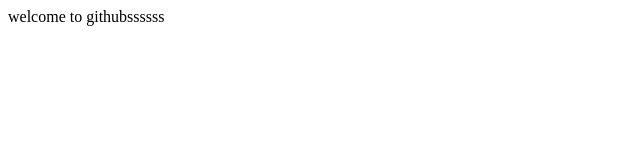
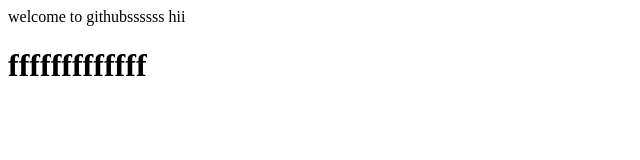
Before and after one commit to pranitdudhane/demo, a plain HTML site: page index.html in a window 1280 px wide. Shown: the whole page, without its empty margins (0-640 px from the left). Drawn offline with Linux system fonts and the light colour scheme.

Commit message:
demo second file

```diff
--- a/index.html
+++ b/index.html
@@ -1,6 +1,7 @@
 <html>
 <head></head>
 <body>
-<p>welcome to githubssssss</p>
+<p>welcome to githubssssss hii</p>
+<h1>fffffffffffff</h1>
 </body>
 </html>
```
